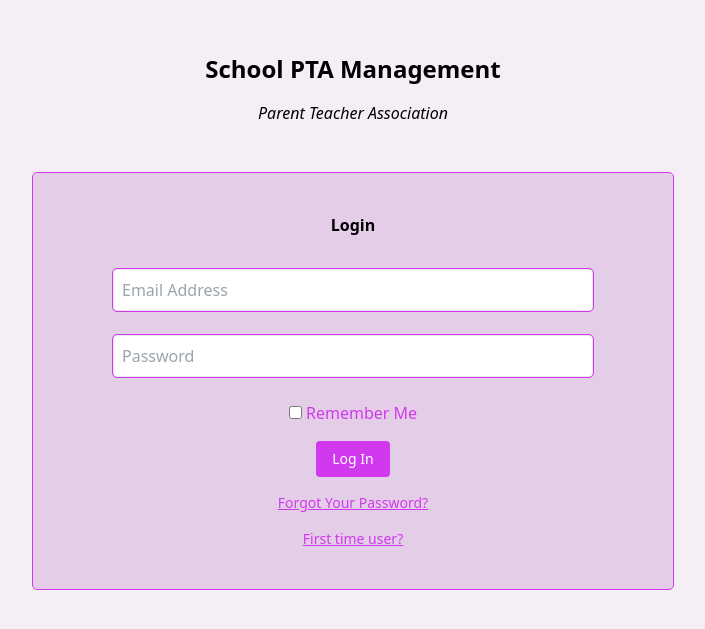
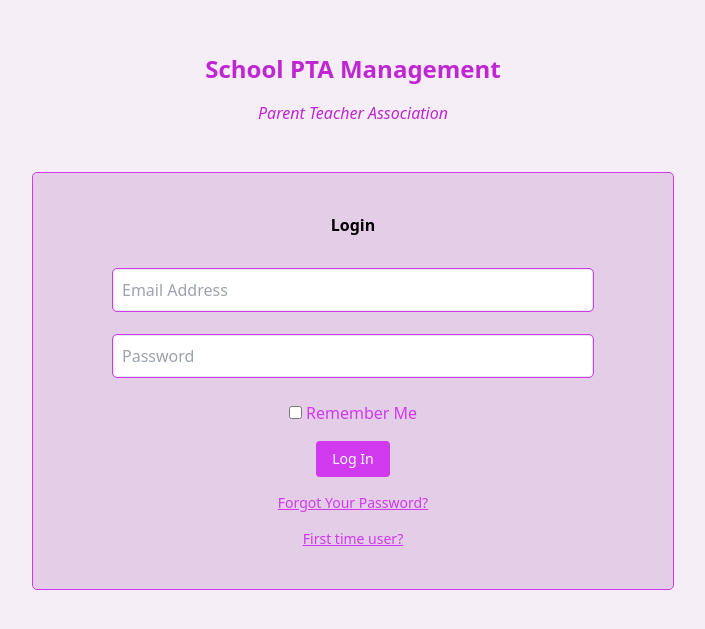
Before and after one commit to anisahtulnadzirah/TailwindLoginCDN, a plain HTML site: page index.html in a window 1280 px wide. Shown: the part 107-736 px from the top of the page, without its empty margins (287-992 px from the left). Drawn offline with nearby package versions, Linux system fonts and the light colour scheme.

Commit message:
LoginCDN

```diff
--- a/index.html
+++ b/index.html
@@ -21,7 +21,7 @@
 </head>
 <body class="bg-background text-center">
 
-    <div class="pt-40">
+    <div class="pt-40 text-fuchsia-600">
         <h1 class="text-2xl font-bold">
             School PTA Management
         </h1>
```
